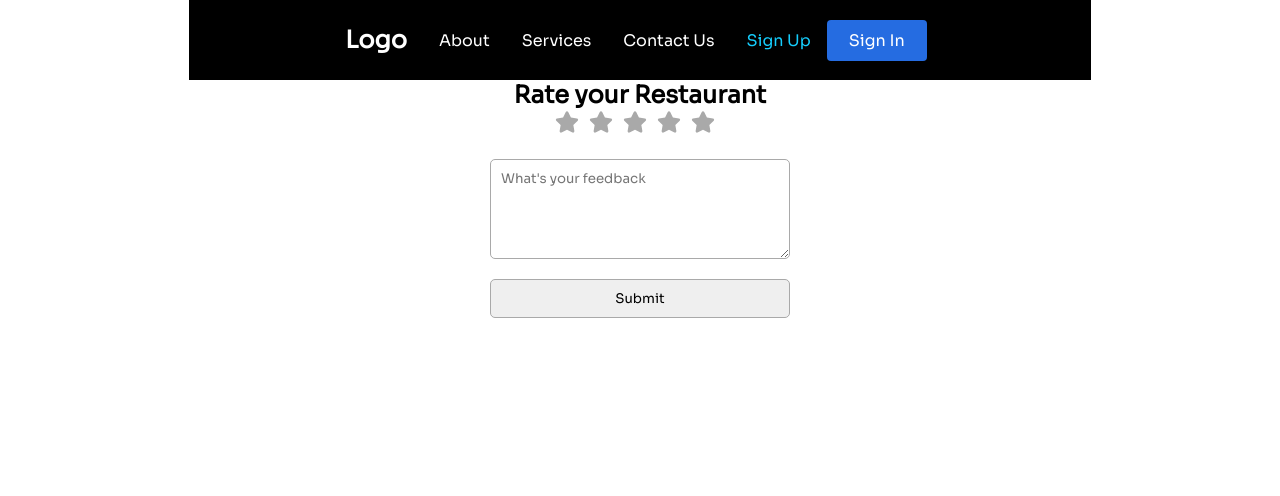
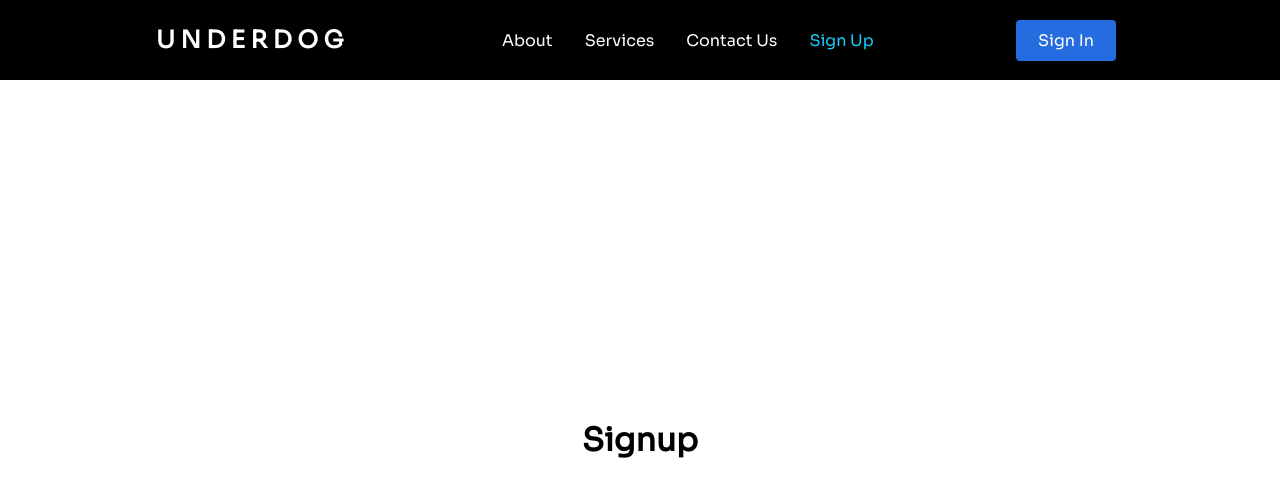
Before and after one commit to samgus/undrdog, a React (Create React App) app: page /sign-up in a window 1280 px wide. Shown: the top 496 px of the page. Built offline with nearby package versions, Linux system fonts and the light colour scheme.

Commit message:
updated nav bar

```diff
--- a/src/App.js
+++ b/src/App.js
@@ -1,84 +1,27 @@
 import './App.css';
-import { FaStar } from 'react-icons/fa';
-import { useState } from 'react';
+import { BrowserRouter as Router, Routes, Route } from 'react-router-dom';
+
 import NavBar from './components/nav-bar/nav-bar.component';
-import { BrowserRouter as Router } from 'react-router-dom';
-
-const colors = {
-  orange: "#FFBA5A",
-  grey: "#a9a9a9"
-}
+import Home from './pages/home';
+import About from './pages/about';
+import Services from './pages/services';
+import Contact from './pages/contact';
+import Signup from './pages/signup';
 
 function App() {
-  const stars = Array(5).fill(0);
-  const [currentValue, setCurrentValue] = useState(0);
-  const [hoverValue, setHoverValue] = useState(undefined);
-
-  const handleClick = value => {
-    setCurrentValue(value)
-  };
-
-  const handleMouseOver = value => {
-    setHoverValue(value)
-  };
-
-  const handleMouseLeave = () => {
-    setHoverValue(undefined)
-  }
   return (
     <Router>
-    <div style={styles.container}>
       <NavBar />
-      <h2>Rate your Restaurant</h2>
-      <div style={styles.stars}>
-        {stars.map((_,index) => {
-          return (
-            <FaStar
-              key={index}
-              size={24}
-              style={{
-                marginRight: 10,
-                cursor: "pointer",
-              }}
-              color={(hoverValue || currentValue) > index ? colors.orange: colors.grey}
-              onClick={() => handleClick(index + 1)}
-              onMouseOver={() => handleMouseOver(index + 1)}
-              onMouseLeave={handleMouseLeave}
-            />
-          )
-        })}
-      </div>
-      <textarea
-        placeholder="What's your feedback"
-        style={styles.textarea}
-      />
-      <button style={styles.button}>Submit</button>
-    </div>
+      <Routes>
+        <Route path='/' element={<Home/>} />
+        <Route path='/about' element={<About/>} />
+        <Route path='/services' element={<Services/>} />
+        <Route path='/contact-us' element={<Contact/>} />
+        <Route path='/sign-up' element={<Signup/>} />
+      </Routes>
     </Router>
   );
 };
-
-const styles = {
-  container: {
-    display: "flex",
-    flexDirection: "column",
-    alignItems: "center",
-  },
-  textarea: {
-    border: "1px solid #a9a9a9",
-    borderRadius: 5,
-    width: 300,
-    margin: "20px 0",
-    minHeight: 100,
-    padding: 10
-  },
-  button: {
-    border: "1px solid #a9a9a9",
-    borderRadius: 5,
-    width: 300,
-    padding: 10
-  }
-}
 
 export default App;
 
--- a/src/components/nav-bar/nav-bar.component.jsx
+++ b/src/components/nav-bar/nav-bar.component.jsx
@@ -1,4 +1,4 @@
-import React, { Fragment } from 'react'
+import React from 'react';
 import {
   Nav,
   NavLink,
@@ -10,10 +10,10 @@ import {
 
 const NavBar = () => {
   return (
-    <Fragment>
+    <>
       <Nav>
         <NavLink to='/'>
-            <h1>Logo</h1>
+          <h1>U N D E R D O G</h1>
         </NavLink>
         <Bars />
         <NavMenu>
@@ -29,13 +29,15 @@ const NavBar = () => {
           <NavLink to='/sign-up' activeStyle>
             Sign Up
           </NavLink>
+          {/* Second Nav */}
+          {/* <NavBtnLink to='/sign-in'>Sign In</NavBtnLink> */}
         </NavMenu>
         <NavBtn>
-            <NavBtnLink to="/signin">Sign In</NavBtnLink>
+          <NavBtnLink to='/signin'>Sign In</NavBtnLink>
         </NavBtn>
       </Nav>
-    </Fragment>
-  )
-}
+    </>
+  );
+};
 
 export default NavBar;
--- a/src/components/nav-bar/nav-bar.styles.jsx
+++ b/src/components/nav-bar/nav-bar.styles.jsx
@@ -1,6 +1,6 @@
-import styled from "styled-components";
-import { NavLink as Link } from "react-router-dom";
-import { FaBars } from "react-icons/fa";
+import { FaBars } from 'react-icons/fa';
+import { NavLink as Link } from 'react-router-dom';
+import styled from 'styled-components';
 
 export const Nav = styled.nav`
   background: #000;
@@ -9,7 +9,9 @@ export const Nav = styled.nav`
   justify-content: space-between;
   padding: 0.5rem calc((100vw - 1000px) / 2);
   z-index: 10;
-`
+  /* Third Nav */
+  /* justify-content: flex-start; */
+`;
 
 export const NavLink = styled(Link)`
   color: #fff;
@@ -19,58 +21,63 @@ export const NavLink = styled(Link)`
   padding: 0 1rem;
   height: 100%;
   cursor: pointer;
-
   &.active {
     color: #15cdfc;
   }
-`
+`;
 
 export const Bars = styled(FaBars)`
   display: none;
   color: #fff;
-
-    @media screen and (max-width: 768px){
-        display: black;
+  @media screen and (max-width: 768px) {
+    display: block;
     position: absolute;
     top: 0;
     right: 0;
-        transform: translate(-100, 75%);
+    transform: translate(-100%, 75%);
     font-size: 1.8rem;
     cursor: pointer;
   }
-`
+`;
 
 export const NavMenu = styled.div`
   display: flex;
   align-items: center;
-    margin-right; -24px;
-
+  margin-right: -24px;
+  /* Second Nav */
+  /* margin-right: 24px; */
+  /* Third Nav */
+  /* width: 100vw;
+  white-space: nowrap; */
   @media screen and (max-width: 768px) {
     display: none;
   }
-`
+`;
 
 export const NavBtn = styled.nav`
   display: flex;
   align-items: center;
   margin-right: 24px;
-
-    @media screen and (max-width 768px) {
-        display: none
+  /* Third Nav */
+  /* justify-content: flex-end;
+  width: 100vw; */
+  @media screen and (max-width: 768px) {
+    display: none;
   }
-`
+`;
 
 export const NavBtnLink = styled(Link)`
   border-radius: 4px;
   background: #256ce1;
   padding: 10px 22px;
   color: #fff;
+  outline: none;
   border: none;
-    outline: none;
   cursor: pointer;
   transition: all 0.2s ease-in-out;
   text-decoration: none;
-
+  /* Second Nav */
+  margin-left: 24px;
   &:hover {
     transition: all 0.2s ease-in-out;
     background: #fff;
--- /dev/null
+++ b/src/pages/about.js
@@ -0,0 +1,18 @@
+import React from 'react';
+
+const About = () => {
+  return (
+    <div
+      style={{
+        display: 'flex',
+        justifyContent: 'center',
+        alignItems: 'center',
+        height: '90vh'
+      }}
+    >
+      <h1>About</h1>
+    </div>
+  );
+};
+
+export default About;
--- /dev/null
+++ b/src/pages/contact.js
@@ -0,0 +1,18 @@
+import React from 'react';
+
+const Contact = () => {
+  return (
+    <div
+      style={{
+        display: 'flex',
+        justifyContent: 'center',
+        alignItems: 'center',
+        height: '90vh'
+      }}
+    >
+      <h1>Contact</h1>
+    </div>
+  );
+};
+
+export default Contact;
--- /dev/null
+++ b/src/pages/home.js
@@ -0,0 +1,18 @@
+import React from 'react';
+
+const Home = () => {
+  return (
+    <div
+      style={{
+        display: 'flex',
+        justifyContent: 'center',
+        alignItems: 'center',
+        height: '90vh'
+      }}
+    >
+      <h1>Home</h1>
+    </div>
+  );
+};
+
+export default Home;
--- /dev/null
+++ b/src/pages/services.js
@@ -0,0 +1,18 @@
+import React from 'react';
+
+const Services = () => {
+  return (
+    <div
+      style={{
+        display: 'flex',
+        justifyContent: 'center',
+        alignItems: 'center',
+        height: '90vh'
+      }}
+    >
+      <h1>Services</h1>
+    </div>
+  );
+};
+
+export default Services;
--- /dev/null
+++ b/src/pages/signup.js
@@ -0,0 +1,18 @@
+import React from 'react';
+
+const Signup = () => {
+  return (
+    <div
+      style={{
+        display: 'flex',
+        justifyContent: 'center',
+        alignItems: 'center',
+        height: '90vh'
+      }}
+    >
+      <h1>Signup</h1>
+    </div>
+  );
+};
+
+export default Signup;
```
Also changed, not shown: src/components/ratings-post/rating-post.component.jsx (added, +80 -0 lines). Lines whose indentation alone changed are shown as unchanged.
